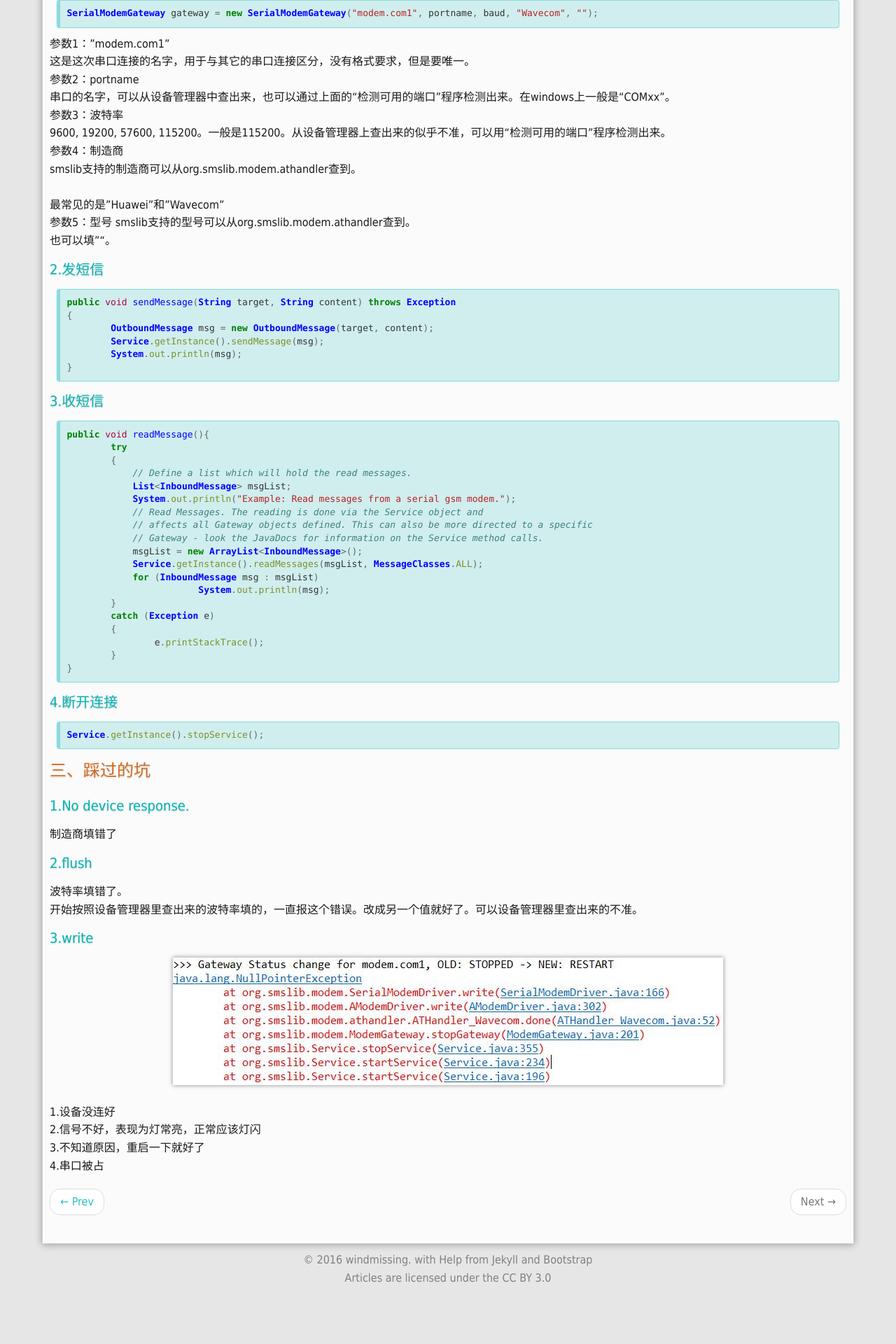
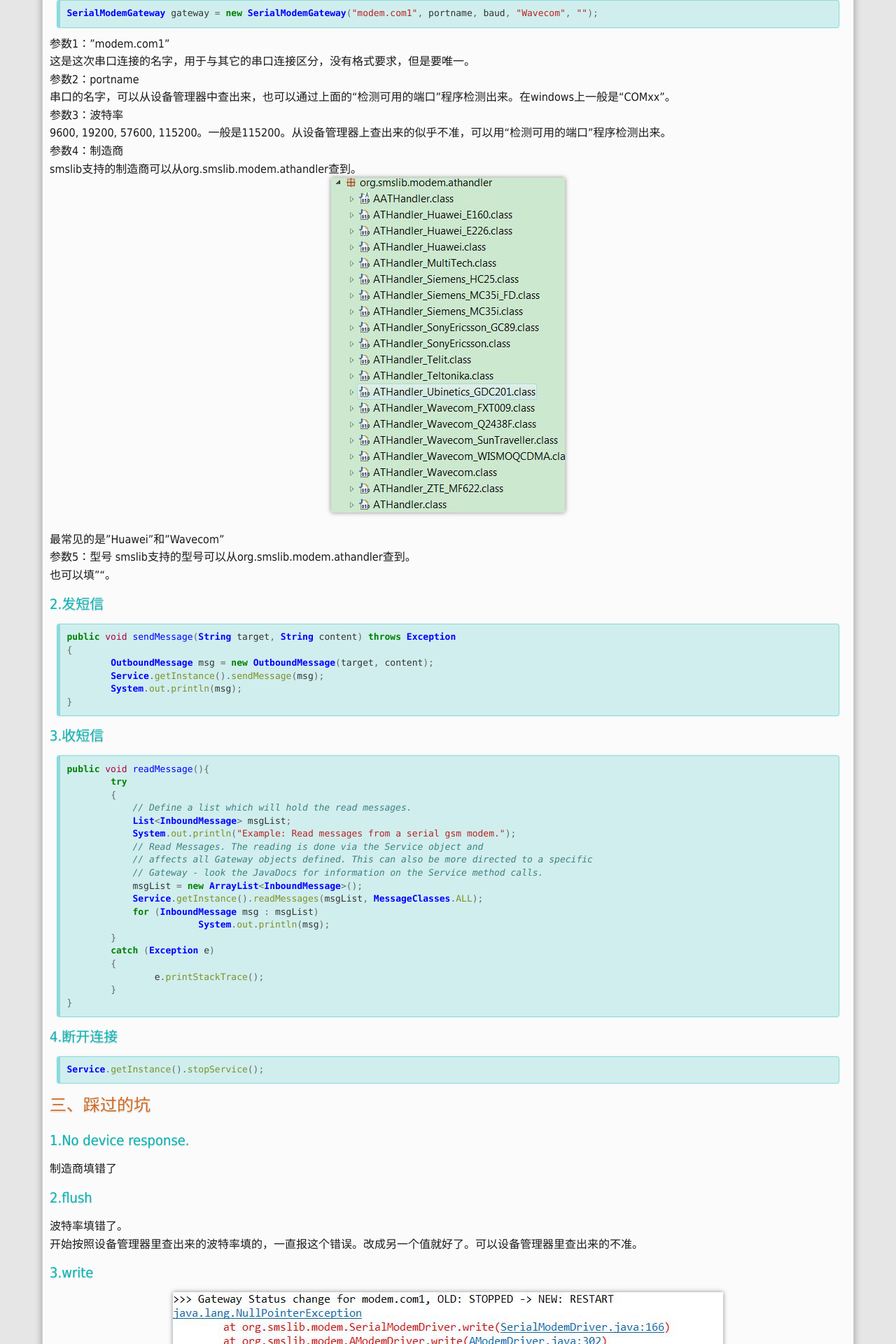
Before and after one commit to windmissing/windmissing.github.io, a Jekyll site: the page built from _posts/2016-08-23-modem-windows-second-development.md, in a window 1280 px wide. Shown: the part 3497-5417 px from the top of the page at 70% size. Built offline with Jekyll 4.4.1, drawn with Linux system fonts in a browser that asks for light colours; comment, search, counter and statistics services are not loaded; before the commit the page ends 5341 px from its top, so only the background shows below that.

Commit message:
Update 2016-08-23-modem-windows-second-development.md

```diff
--- a/_posts/2016-08-23-modem-windows-second-development.md
+++ b/_posts/2016-08-23-modem-windows-second-development.md
@@ -189,7 +189,7 @@ SerialModemGateway gateway = new SerialModemGateway("modem.com1", portname, baud
 9600, 19200, 57600, 115200。一般是115200。从设备管理器上查出来的似乎不准，可以用“检测可用的端口”程序检测出来。
 参数4：制造商
 smslib支持的制造商可以从org.smslib.modem.athandler查到。
-![](/iamge/smslib-athandler.jpg)
+![](/image/smslib-athandler.jpg)
 最常见的是"Huawei"和"Wavecom"
 参数5：型号
 smslib支持的型号可以从org.smslib.modem.athandler查到。
@@ -237,13 +237,16 @@ Service.getInstance().stopService();
 #### 三、踩过的坑
 
 ##### 1.No device response.
+
 制造商填错了
 
 ##### 2.flush
+
 波特率填错了。
 开始按照设备管理器里查出来的波特率填的，一直报这个错误。改成另一个值就好了。可以设备管理器里查出来的不准。
 
 ##### 3.write
+
 ![](/image/write_error.jpg)
 1.设备没连好
 2.信号不好，表现为灯常亮，正常应该灯闪
```
